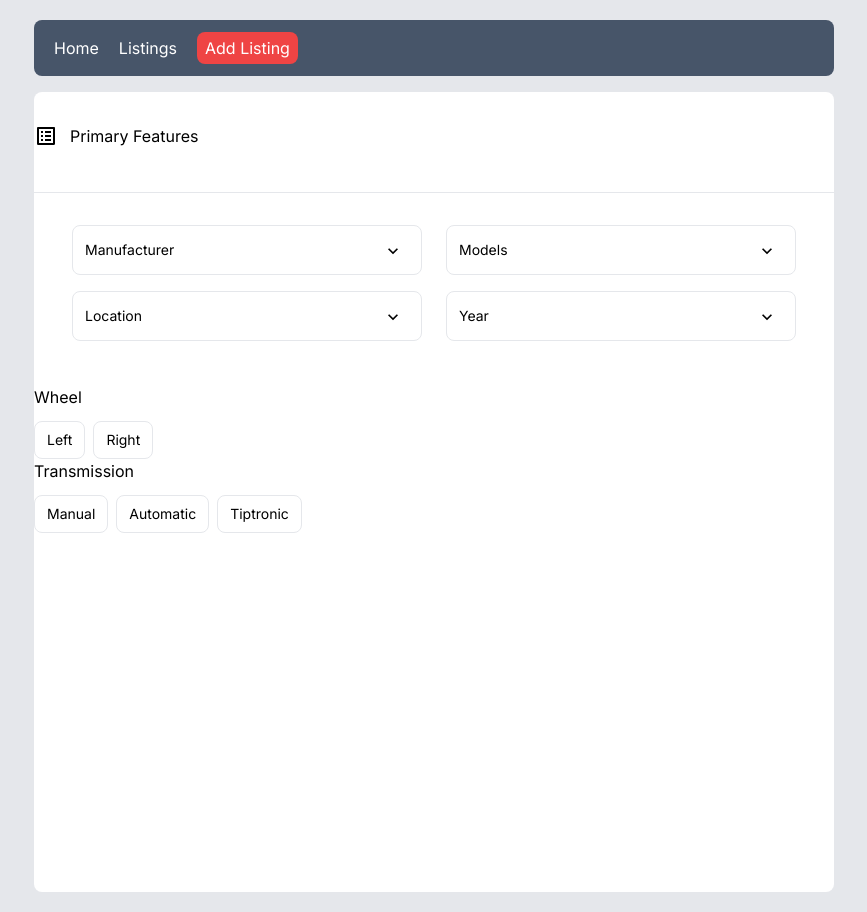
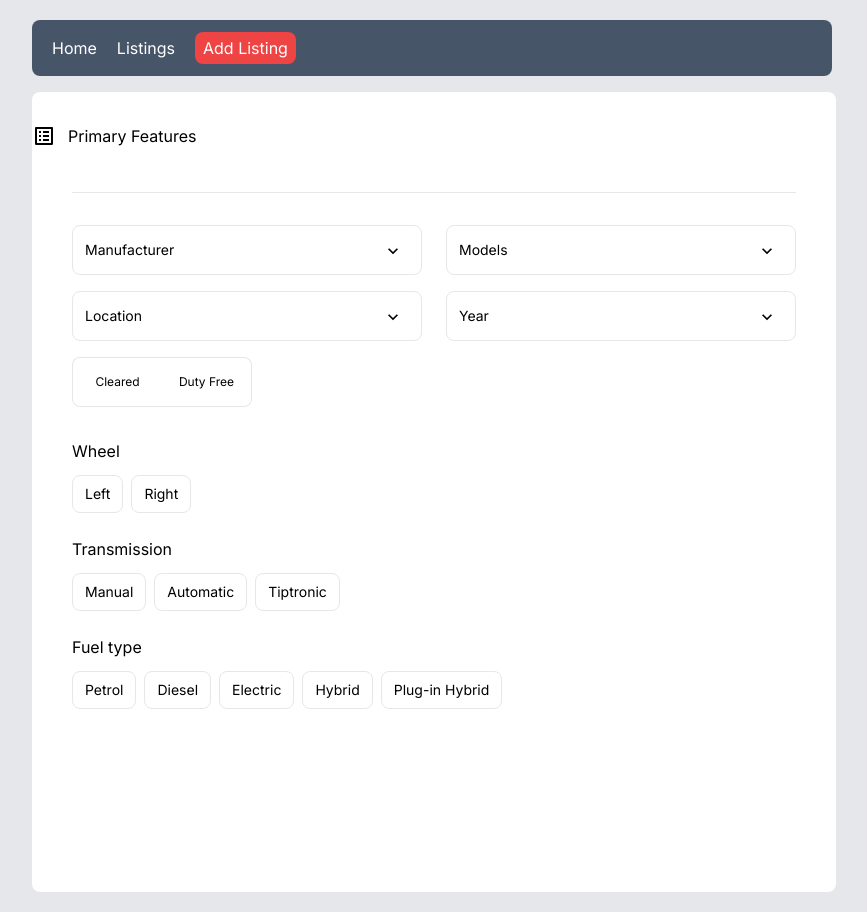
Before and after one commit to nicKondratiev/e-auto-next, a Next.js app: page /addListing in a window 1280 px wide. Shown: the whole page, without its empty margins (206-1073 px from the left). Built offline with nearby package versions, Linux system fonts and the light colour scheme.

Commit message:
Create client-side Fuel.tsx selectable element

```diff
--- a/app/addListing/(primaryFeatures)/PrimaryFeatures.tsx
+++ b/app/addListing/(primaryFeatures)/PrimaryFeatures.tsx
@@ -5,6 +5,8 @@ import Locations from "../../../components/dropdown/dropdown_components/Location
 import Year from "../../../components/dropdown/dropdown_components/year/Year";
 import Wheel from "../../../components/selectable/selectable_component/Wheel";
 import Transmission from "../../../components/selectable/selectable_component/Transmission";
+import Fuel from "../../../components/selectable/selectable_component/Fuel";
+import Clearance from "../../../components/dropdown/dropdown_components/clearance/Clearance";
 
 export default function PrimaryFeatures() {
   return (
@@ -14,7 +16,8 @@ export default function PrimaryFeatures() {
         <h3>Primary Features</h3>
       </div>
 
-      <div className="flex w-full justify-center border-t  py-8">
+      <div className="px-10">
+        <div className="flex w-full justify-center border-t py-8">
           <div className="grid grid-rows-2 gap-4">
             <div className="flex gap-6">
               <Manu />
@@ -24,12 +27,17 @@ export default function PrimaryFeatures() {
               <Locations />
               <Year />
             </div>
+            <div className="flex gap-6">
+              <Clearance />
+            </div>
           </div>
         </div>
 
-      <div>
+        <div className="flex flex-col gap-6">
           <Wheel />
           <Transmission />
+          <Fuel />
+        </div>
       </div>
     </div>
   );
--- /dev/null
+++ b/components/selectable/selectable_component/Fuel.tsx
@@ -0,0 +1,22 @@
+"use client";
+
+import Selectable from "../Selectable";
+
+import useStore from "../../../app/store";
+
+const fuelData = ["Petrol", "Diesel", "Electric", "Hybrid", "Plug-in Hybrid"];
+
+export default function Fuel() {
+  const store = useStore();
+
+  console.log(store.searchParams.fuelType);
+
+  return (
+    <Selectable
+      header="Fuel type"
+      item={store.searchParams.fuelType}
+      setItem={store.addFuelType}
+      data={fuelData}
+    />
+  );
+}
```
Lines whose indentation alone changed are shown as unchanged.
